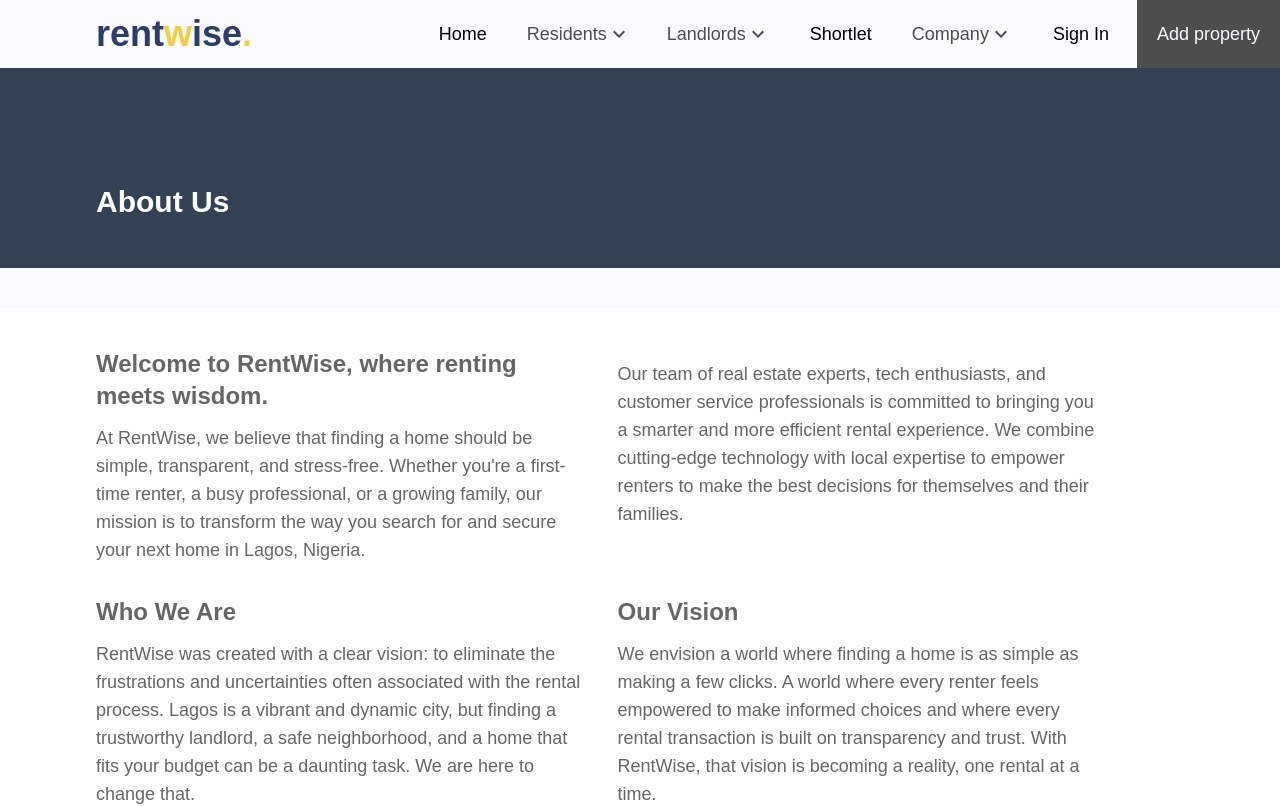
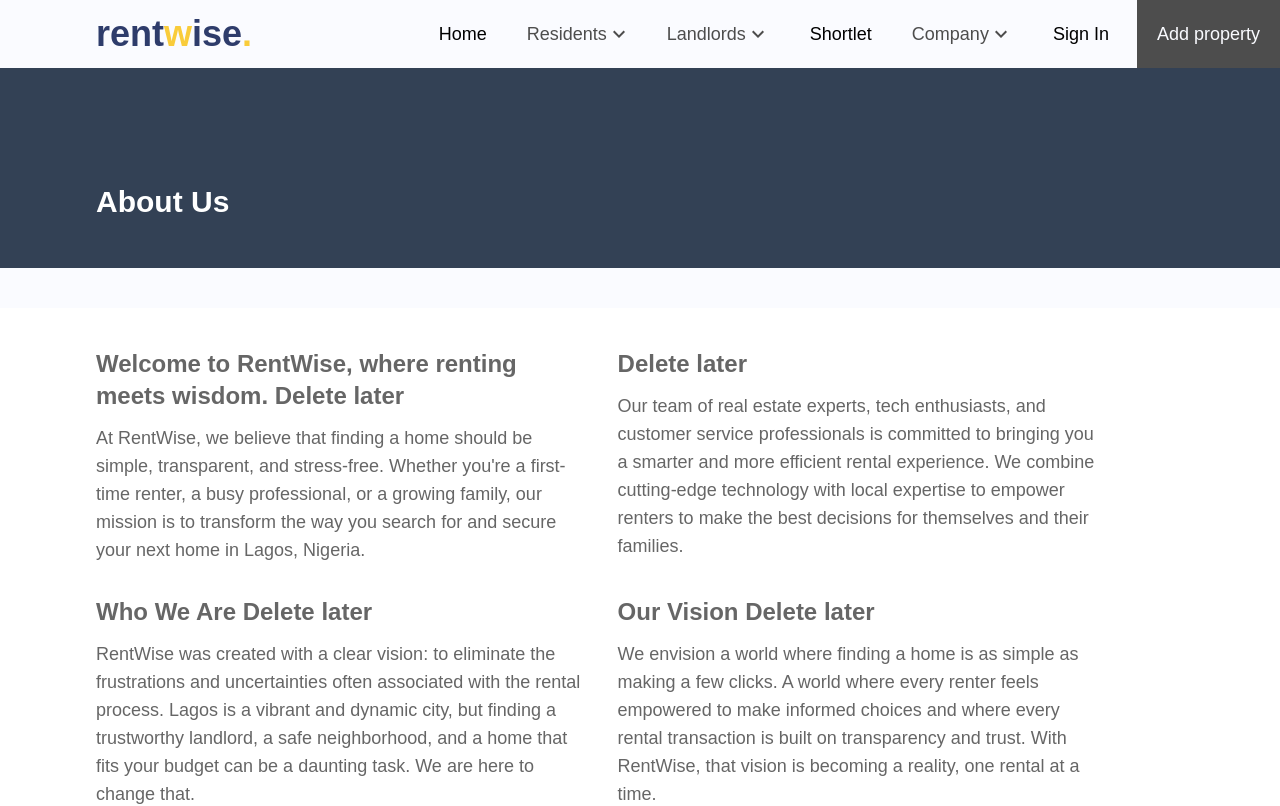
Before and after one commit to Obadea/rentwise, a React (Create React App) app: page /aboutus in a window 1280 px wide. Shown: the top 806 px of the page. Built offline with nearby package versions, Linux system fonts and the light colour scheme; a web font is replaced by a local one.

Commit message:
resolve issues

```diff
--- a/src/pages/aboutuspage/components/AboutTextContent.jsx
+++ b/src/pages/aboutuspage/components/AboutTextContent.jsx
@@ -3,7 +3,9 @@ import React from "react";
 function AboutTextContent({ header, paragraph, paragraph1, className }) {
   return (
     <div className={`${className} flex flex-col gap-3 fex-1 lg:w-[45%]`}>
-      <h4 className={`font-bold text-2xl text-customStreetcolor`}>{header}</h4>
+      <h4 className={`font-bold text-2xl text-customStreetcolor`}>
+        {header} Delete later
+      </h4>
       <p className="font-normal text-lg text-customStreetcolor">{paragraph}</p>
       <p className={`font-normal text-lg text-customStreetcolor lg:hidden`}>
         {paragraph1}
```
